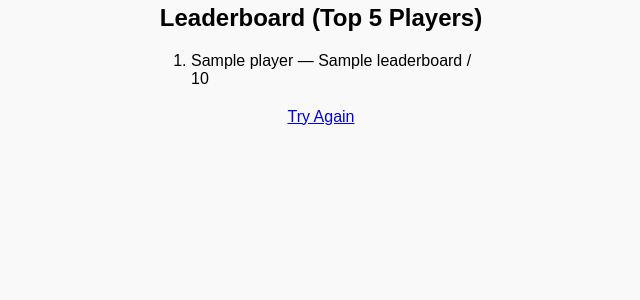
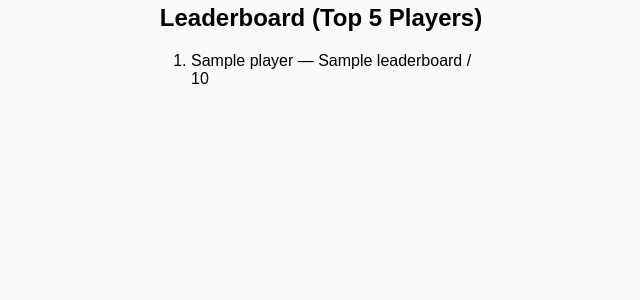
Before and after one commit to kennethkaranja-web/ai_quiz_arena, a Flask app: template templates/results.html in a window 1280 px wide. Shown: the part 410-710 px from the top of the page, without its empty margins (319-959 px from the left). Run offline with Flask 3, Linux system fonts and the light colour scheme; the template is opened without the code that fills it: most values are stand-ins (such as "Sample title", 1, 10 or a date in 2020).

Commit message:
Remove Try Again link from results page

```diff
--- a/templates/results.html
+++ b/templates/results.html
@@ -92,8 +92,5 @@
         {% endfor %}
     </ol>
 
-    <div style="text-align:center; margin-top:20px;">
-        <a href="/quiz">Try Again</a>
-    </div>
 </body>
 </html>
```
